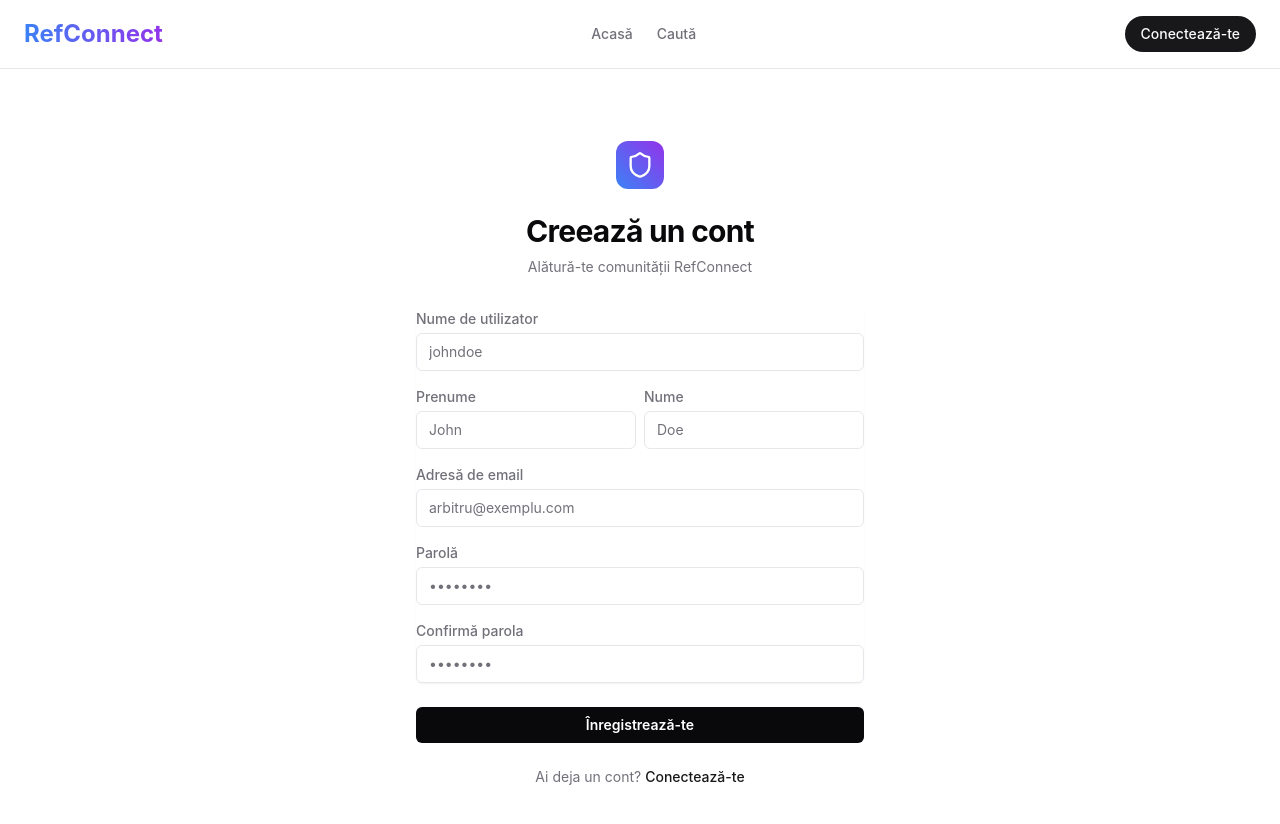
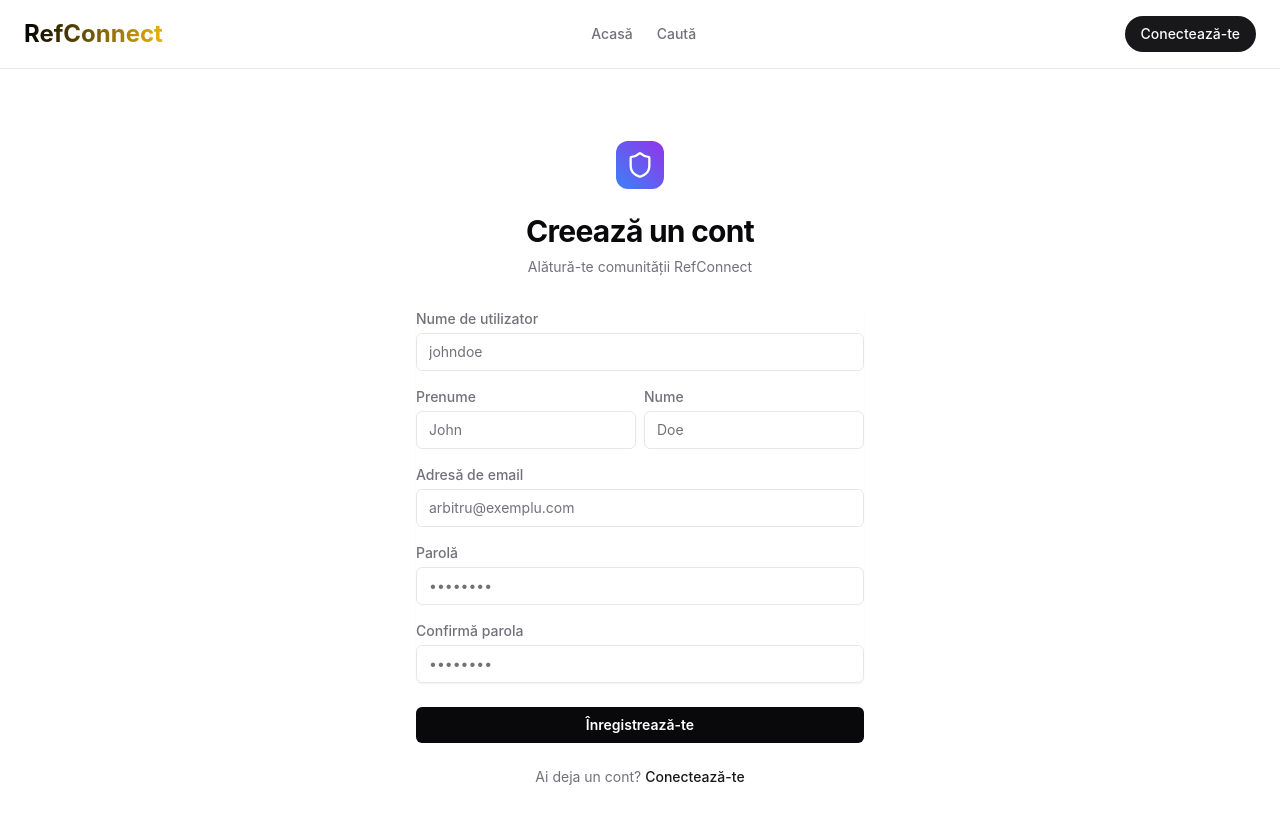
Before and after one commit to AndreiLucaa/refconnect-front, a React (Create React App) app: page /register in a window 1280 px wide. Shown: the top 824 px of the page. Built offline with nearby package versions, Linux system fonts and the light colour scheme; no server answers.

Commit message:
Update app title and manifest to reflect 'RefConnect' branding

```diff
--- a/public/index.html
+++ b/public/index.html
@@ -24,7 +24,7 @@
       work correctly both with client-side routing and a non-root public URL.
       Learn how to configure a non-root public URL by running `npm run build`.
     -->
-    <title>React App</title>
+    <title>RefConnect</title>
   </head>
   <body>
     <noscript>You need to enable JavaScript to run this app.</noscript>
--- a/src/layouts/Layout.tsx
+++ b/src/layouts/Layout.tsx
@@ -22,7 +22,7 @@ export const Layout = () => {
         <div className="min-h-screen bg-background text-foreground pb-16 md:pb-0">
             {/* Desktop Header */}
             <header className="hidden md:flex items-center justify-between px-6 py-4 border-b border-border sticky top-0 bg-background/80 backdrop-blur-sm z-50">
-                <Link to="/" className="text-2xl font-bold bg-clip-text text-transparent bg-gradient-to-r from-blue-500 to-purple-600">
+                <Link to="/" className="text-2xl font-bold bg-clip-text text-transparent bg-gradient-to-r from-black to-yellow-500">
                     RefConnect
                 </Link>
 
```
Also changed, not shown: public/manifest.json.
